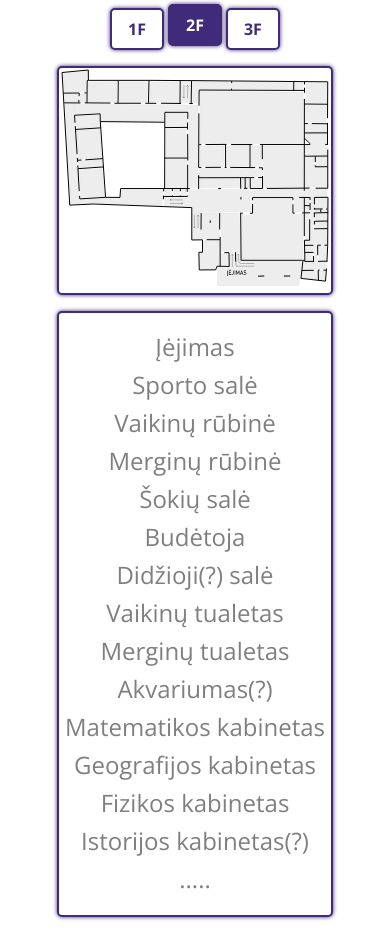
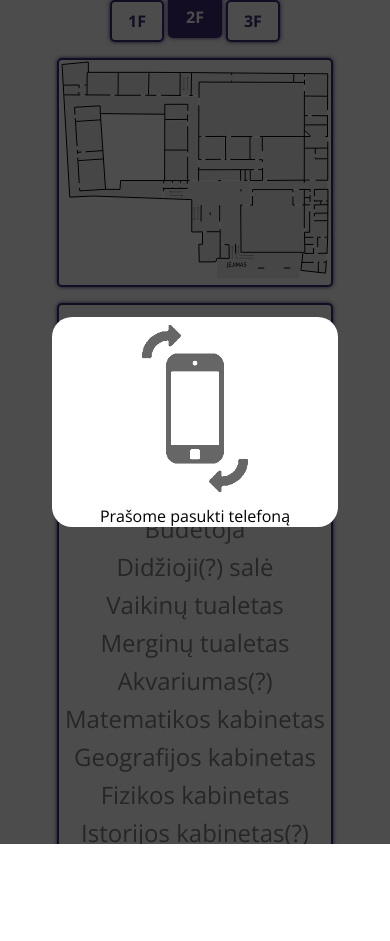
Before and after one commit to Jopce/interactive-VVDG-map, a plain HTML site: page index.html in a window 390 px wide. After the commit the page ends 844 px from the top, so only its background shows below. Drawn offline with nearby package versions, Linux system fonts and the light colour scheme.

Commit message:
Added "rotate phone"

```diff
--- a/index.html
+++ b/index.html
@@ -877,5 +877,11 @@
                 <p>Aprašymo nėra</p>
             </div>
         </div>
+        <div id="rotate">
+            <div>
+                <img src="static/icons/rotate.gif" alt="Rotate Phone">
+                <span>Prašome pasukti telefoną</span>
+            </div>
+        </div>
     </body>
 </html>
--- a/styles/style.scss
+++ b/styles/style.scss
@@ -139,7 +139,6 @@ $windowcolor: rgb(235, 235, 235);
     animation-duration: 0.3s;
     animation-timing-function: ease-in;
     animation-play-state: paused;
-    animation-iteration-count: 1;
     position: absolute;
     z-index: 1;
     top: 0;
@@ -181,3 +180,37 @@ $windowcolor: rgb(235, 235, 235);
         }
     }
 }
+
+#rotate {
+    display: none;
+    justify-content: center;
+    align-items: center;
+    top: 0;
+    left: 0;
+    z-index: 2;
+    position: absolute;
+    background-color: rgba(0, 0, 0, 0.7);
+    width: 100%;
+    height: 100%;
+    div {
+        position: absolute;
+        background-color: white;
+        border-radius: 20px;
+        text-align: center;
+        span {
+            display: block;
+        }
+        img {
+            width: 60%;
+            height: auto;
+        }
+    }
+
+}
+
+@media screen and (orientation:portrait) {
+    #rotate {
+        display: flex;
+    }
+    html, body {margin: 0; height: 100%; overflow: hidden}
+}
```
Also changed, not shown: static/icons/rotate.gif (added), styles/style.css, 1 other file.
